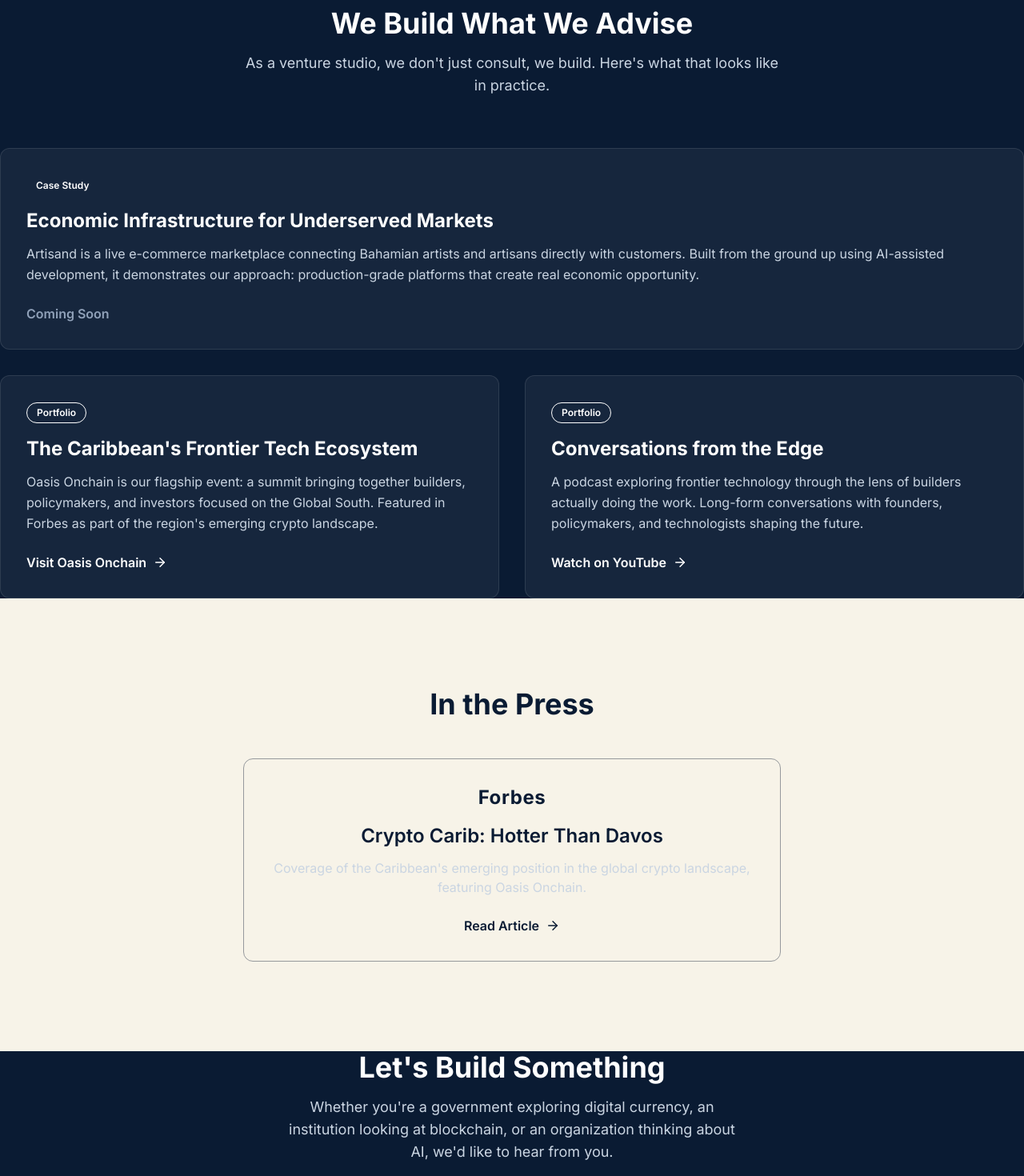
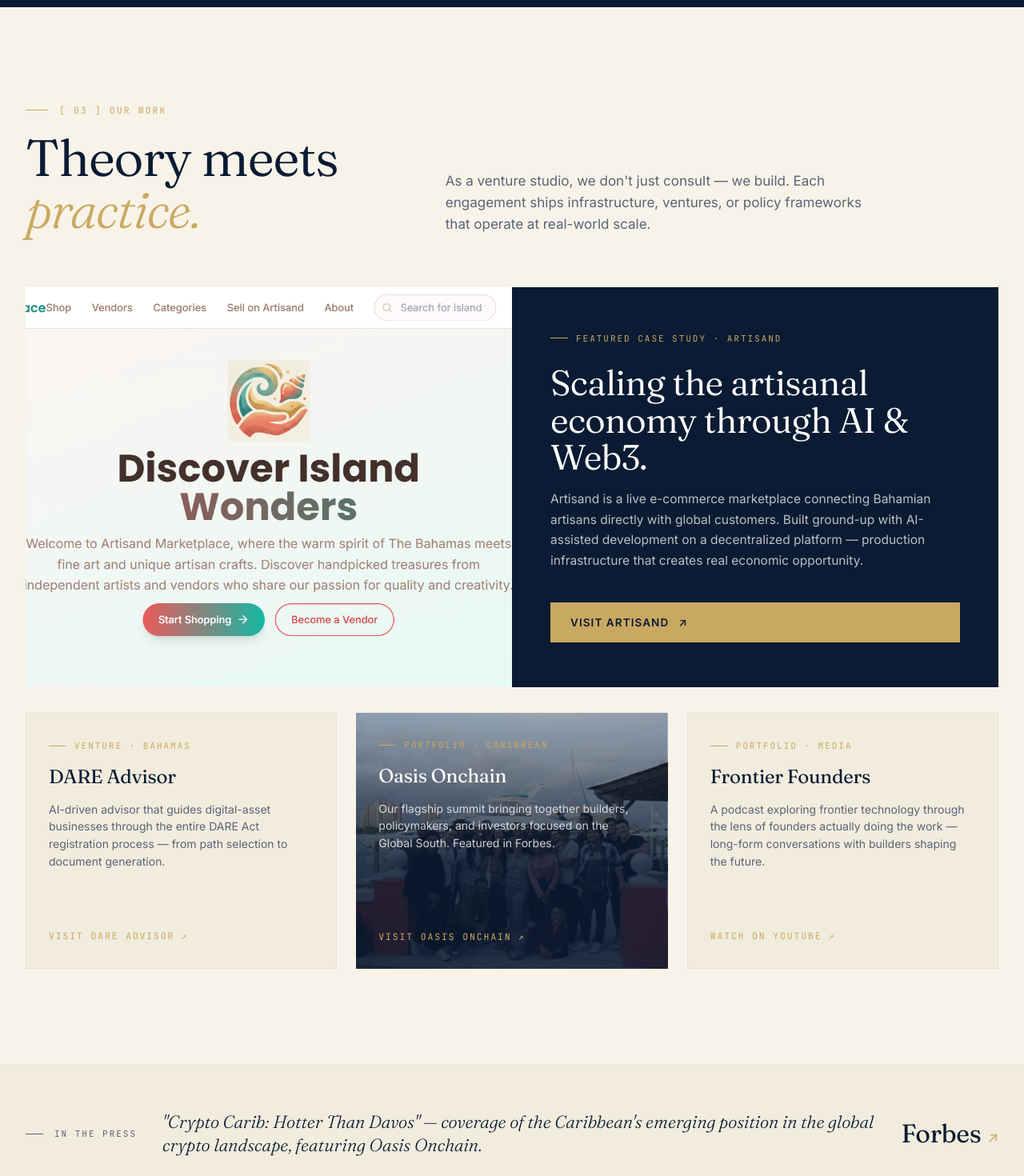
Before and after one commit to stefdelev/Oasis-Group-Site, a React (Vite) app: page / in a window 1280 px wide. Shown: the part 3220-4690 px from the top of the page at 80% size. Built offline with nearby package versions, Linux system fonts and the light colour scheme.

Commit message:
feat(redesign): rewrite Work + Press; refactor WorkCard for image-bg variant; remove ServiceCard

```diff
--- a/src/components/Press.tsx
+++ b/src/components/Press.tsx
@@ -1,42 +1,21 @@
-import { ArrowRight } from 'lucide-react';
-
 export default function Press() {
   return (
-    <section className="bg-oasisDeep py-20 md:py-28">
-      <div className="container-main">
-        <div className="text-center">
-          <h2 className="text-3xl md:text-4xl font-bold text-oasisLight mb-12">In the Press</h2>
-
-          {/* Press Item */}
-          <div className="max-w-2xl mx-auto bg-slate-dark/50 rounded-xl p-8 border border-gray-700/50">
-            {/* Forbes Logo/Text */}
-            <p className="text-oasisLight font-bold text-2xl mb-4 tracking-wide">Forbes</p>
-
-            {/* Headline */}
-            <h3 className="text-xl md:text-2xl font-semibold text-oasisLight mb-3">
-              Crypto Carib: Hotter Than Davos
-            </h3>
-
-            {/* Description */}
-            <p className="text-slate-300 mb-6">
-              Coverage of the Caribbean's emerging position in the global crypto landscape,
-              featuring Oasis Onchain.
+    <section className="press">
+      <div className="shell">
+        <div className="press-row">
+          <span className="press-tag">In the press</span>
+          <p className="press-quote">
+            "Crypto Carib: Hotter Than Davos" — coverage of the Caribbean's
+            emerging position in the global crypto landscape, featuring Oasis Onchain.
           </p>
-
-            {/* Link */}
           <a
             href="https://www.forbes.com/sites/digital-assets/2024/01/26/crypto-carib-hotter-than-davos/"
             target="_blank"
             rel="noopener noreferrer"
-              className="inline-flex items-center text-oasisAction font-semibold hover:brightness-125 transition-all duration-300 group"
+            className="press-source"
           >
-              Read Article
-              <ArrowRight
-                size={18}
-                className="ml-2 group-hover:translate-x-1 transition-transform duration-300"
-              />
+            Forbes <span className="arrow" aria-hidden>↗</span>
           </a>
-          </div>
         </div>
       </div>
     </section>
--- a/src/components/ServiceCard.tsx
+++ /dev/null
@@ -1,55 +0,0 @@
-interface ServiceCardProps {
-  tag: string;
-  tagType: 'primary' | 'growing' | 'supporting';
-  title: string;
-  description: string;
-  capabilities: string[];
-  proofPoints: string;
-}
-
-export default function ServiceCard({
-  tag,
-  tagType,
-  title,
-  description,
-  capabilities,
-  proofPoints,
-}: ServiceCardProps) {
-  const tagStyles = {
-    primary: 'bg-electric-teal text-obsidian',
-    growing: 'bg-electric-teal/20 text-electric-teal border border-electric-teal/30',
-    supporting: 'bg-gray-600/50 text-gray-300 border border-gray-500/30',
-  };
-
-  return (
-    <div className="bg-slate-card rounded-xl p-8 border border-gray-700/50 hover:border-electric-teal/30 transition-colors duration-300">
-      {/* Tag */}
-      <span
-        className={`inline-block px-3 py-1 rounded-full text-xs font-semibold mb-6 ${tagStyles[tagType]}`}
-      >
-        {tag}
-      </span>
-
-      {/* Title */}
-      <h3 className="text-xl md:text-2xl font-bold text-white mb-4">{title}</h3>
-
-      {/* Description */}
-      <p className="text-gray-300 mb-6 leading-relaxed">{description}</p>
-
-      {/* Capabilities */}
-      <ul className="space-y-2 mb-6">
-        {capabilities.map((capability, index) => (
-          <li key={index} className="text-gray-200 flex items-start">
-            <span className="text-electric-teal mr-2">•</span>
-            {capability}
-          </li>
-        ))}
-      </ul>
-
-      {/* Proof Points */}
-      <p className="text-gray-400 text-sm italic border-t border-gray-700/50 pt-4">
-        {proofPoints}
-      </p>
-    </div>
-  );
-}
--- a/src/components/Work.tsx
+++ b/src/components/Work.tsx
@@ -1,57 +1,96 @@
+import Reveal from './Reveal';
 import WorkCard from './WorkCard';
 
-const workItems = [
+type WorkItem = {
+  label: string;
+  title: string;
+  desc: string;
+  link: string;
+  href: string;
+  img?: string;
+};
+
+const WORK_ITEMS: WorkItem[] = [
   {
-    label: 'Case Study',
-    labelType: 'case-study' as const,
-    title: 'Economic Infrastructure for Underserved Markets',
-    description:
-      'Artisand is a live e-commerce marketplace connecting Bahamian artists and artisans directly with customers. Built from the ground up using AI-assisted development, it demonstrates our approach: production-grade platforms that create real economic opportunity.',
-    linkText: 'Coming Soon',
-    linkUrl: '',
-    featured: true,
+    label: 'Venture · Bahamas',
+    title: 'DARE Advisor',
+    desc: 'AI-driven advisor that guides digital-asset businesses through the entire DARE Act registration process — from path selection to document generation.',
+    link: 'Visit DARE Advisor',
+    href: 'https://dare-advisor.vercel.app',
   },
   {
-    label: 'Portfolio',
-    labelType: 'portfolio' as const,
-    title: "The Caribbean's Frontier Tech Ecosystem",
-    description:
-      "Oasis Onchain is our flagship event: a summit bringing together builders, policymakers, and investors focused on the Global South. Featured in Forbes as part of the region's emerging crypto landscape.",
-    linkText: 'Visit Oasis Onchain',
-    linkUrl: 'https://www.oasisonchain.xyz',
-    featured: false,
+    label: 'Portfolio · Caribbean',
+    title: 'Oasis Onchain',
+    desc: 'Our flagship summit bringing together builders, policymakers, and investors focused on the Global South. Featured in Forbes.',
+    link: 'Visit Oasis Onchain',
+    href: 'https://www.oasisonchain.xyz',
+    img: 'oasis-onchain-event.jpeg',
   },
   {
-    label: 'Portfolio',
-    labelType: 'portfolio' as const,
-    title: 'Conversations from the Edge',
-    description:
-      'A podcast exploring frontier technology through the lens of builders actually doing the work. Long-form conversations with founders, policymakers, and technologists shaping the future.',
-    linkText: 'Watch on YouTube',
-    linkUrl: 'https://www.youtube.com/@OasisFrontierFounders',
-    featured: false,
+    label: 'Portfolio · Media',
+    title: 'Frontier Founders',
+    desc: 'A podcast exploring frontier technology through the lens of founders actually doing the work — long-form conversations with builders shaping the future.',
+    link: 'Watch on YouTube',
+    href: 'https://www.youtube.com/@OasisFrontierFounders',
   },
 ];
 
 export default function Work() {
   return (
-    <section id="work" className="section-dark">
-      <div className="container-main">
-        {/* Header */}
-        <div className="text-center mb-16">
-          <h2 className="text-3xl md:text-4xl font-bold text-oasisLight mb-4">
-            We Build What We Advise
-          </h2>
-          <p className="text-slate-300 text-lg max-w-2xl mx-auto">
-            As a venture studio, we don't just consult, we build. Here's what that looks like in
-            practice.
+    <section id="work" className="section section-light">
+      <div className="shell">
+        <Reveal className="section-head">
+          <div>
+            <div className="section-tag">[ 03 ] Our Work</div>
+            <h2 className="section-title">
+              Theory meets<br />
+              <em>practice.</em>
+            </h2>
+          </div>
+          <p className="section-lead">
+            As a venture studio, we don't just consult — we build. Each engagement
+            ships infrastructure, ventures, or policy frameworks that operate at
+            real-world scale.
           </p>
-        </div>
+        </Reveal>
 
-        {/* Work Cards */}
-        <div className="grid lg:grid-cols-2 gap-8">
-          {workItems.map((item, index) => (
-            <WorkCard key={index} {...item} />
+        <Reveal>
+          <article className="work-feature">
+            <div className="work-feature-art">
+              <img
+                src="/images/artisand-screen2.png"
+                alt="Artisand Marketplace — Discover Island Wonders"
+              />
+            </div>
+            <div className="work-feature-body">
+              <span className="work-label">Featured Case Study · Artisand</span>
+              <h3 className="work-feature-title">
+                Scaling the artisanal economy through AI &amp; Web3.
+              </h3>
+              <p className="work-feature-desc">
+                Artisand is a live e-commerce marketplace connecting Bahamian
+                artisans directly with global customers. Built ground-up with
+                AI-assisted development on a decentralized platform — production
+                infrastructure that creates real economic opportunity.
+              </p>
+              <a
+                href="https://www.artisand.art"
+                target="_blank"
+                rel="noopener noreferrer"
+                className="btn btn-primary work-feature-link"
+              >
+                Visit Artisand
+                <span className="arrow" aria-hidden>↗</span>
+              </a>
+            </div>
+          </article>
+        </Reveal>
+
+        <div className="work-grid">
+          {WORK_ITEMS.map((w, i) => (
+            <Reveal key={w.title} delay={i * 80}>
+              <WorkCard {...w} />
+            </Reveal>
           ))}
         </div>
       </div>
--- a/src/components/WorkCard.tsx
+++ b/src/components/WorkCard.tsx
@@ -1,67 +1,34 @@
-import { ArrowRight } from 'lucide-react';
-
-interface WorkCardProps {
+type WorkCardProps = {
   label: string;
-  labelType: 'case-study' | 'portfolio';
   title: string;
-  description: string;
-  linkText: string;
-  linkUrl: string;
-  featured?: boolean;
-}
-
-export default function WorkCard({
-  label,
-  labelType,
-  title,
-  description,
-  linkText,
-  linkUrl,
-  featured = false,
-}: WorkCardProps) {
-  const labelStyles = {
-    'case-study': 'bg-oasisSunset text-oasisDeep',
-    portfolio: 'bg-oasisAction/20 text-oasisAction border border-oasisAction/30',
+  desc: string;
+  link: string;
+  href: string;
+  img?: string;
 };
 
+export default function WorkCard({ label, title, desc, link, href, img }: WorkCardProps) {
+  const isImg = Boolean(img);
+  const cls = `work-card${isImg ? ' work-card-img' : ''}`;
+  const style = img
+    ? {
+        backgroundImage: `linear-gradient(to bottom, rgba(10,27,51,0.35) 0%, rgba(10,27,51,0.82) 60%), url(/images/${img})`,
+      }
+    : undefined;
+
   return (
-    <div
-      className={`bg-white/5 rounded-xl p-8 border border-white/10 hover:border-oasisAction/30 transition-all duration-300 ${
-        featured ? 'lg:col-span-2' : ''
-      }`}
-    >
-      {/* Label */}
-      <span
-        className={`inline-block px-3 py-1 rounded-full text-xs font-semibold mb-4 ${labelStyles[labelType]}`}
-      >
-        {label}
-      </span>
-
-      {/* Title */}
-      <h3 className="text-xl md:text-2xl font-bold text-oasisLight mb-3">{title}</h3>
-
-      {/* Description */}
-      <p className="text-slate-300 mb-6 leading-relaxed">{description}</p>
-
-      {/* Link */}
-      {linkUrl ? (
+    <article className={cls} style={style}>
+      <span className="work-label">{label}</span>
+      <h4 className="work-card-title">{title}</h4>
+      <p className="work-card-desc">{desc}</p>
       <a
-          href={linkUrl}
+        href={href}
         target="_blank"
         rel="noopener noreferrer"
-          className="inline-flex items-center text-oasisAction font-semibold hover:brightness-125 transition-all duration-300 group"
+        className="work-card-link"
       >
-          {linkText}
-          <ArrowRight
-            size={18}
-            className="ml-2 group-hover:translate-x-1 transition-transform duration-300"
-          />
+        {link} <span className="arrow" aria-hidden>↗</span>
       </a>
-      ) : (
-        <span className="inline-flex items-center text-slate-400 font-semibold">
-          {linkText}
-        </span>
-      )}
-    </div>
+    </article>
   );
 }
```
Also changed, not shown: public/images/artisand-screen2.png (added), public/images/oasis-onchain-event.jpeg (added). Lines whose indentation alone changed are shown as unchanged.
